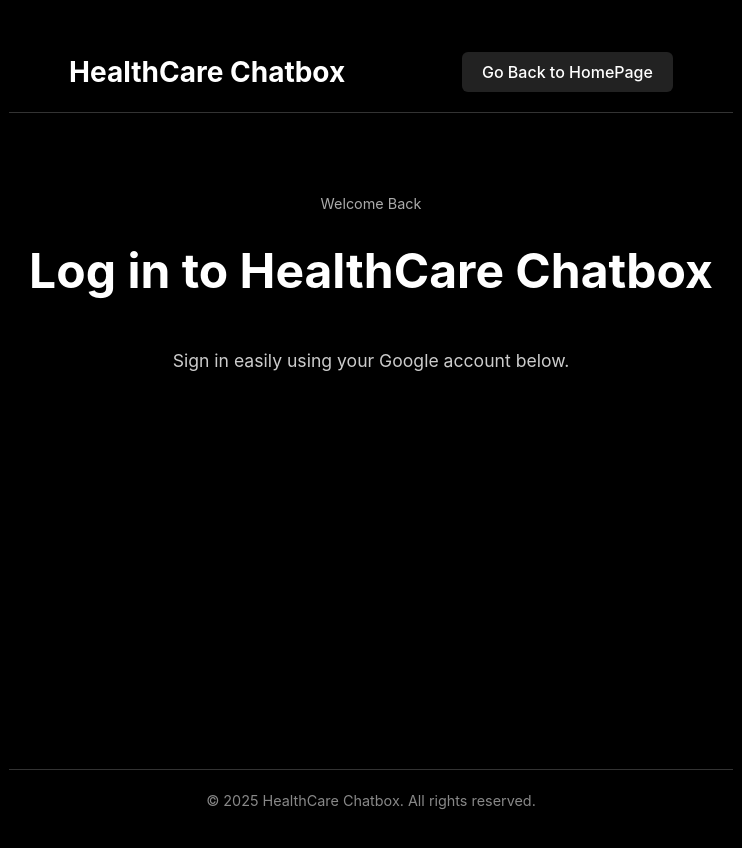
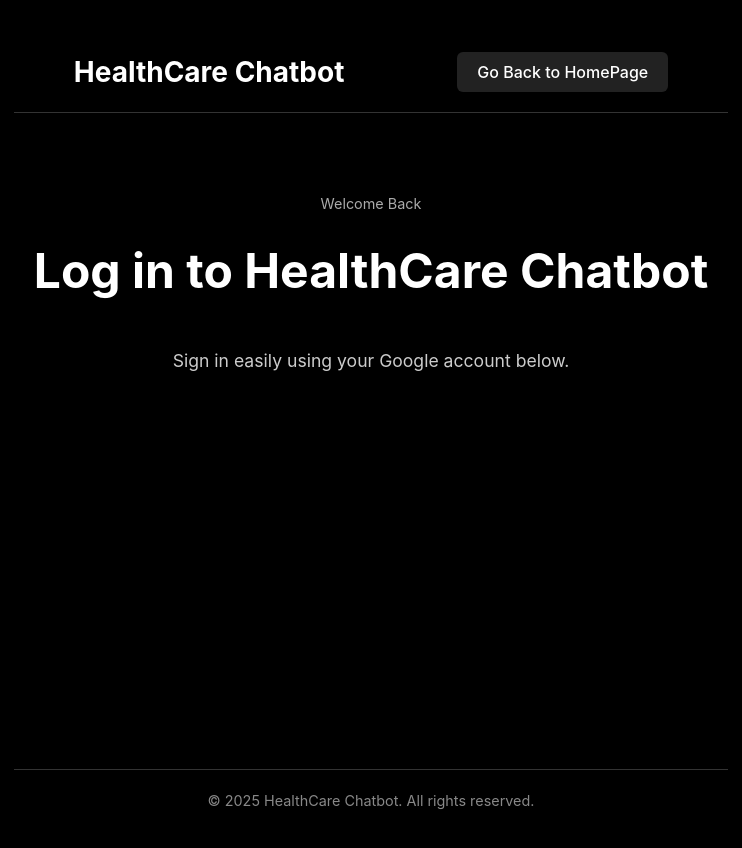
Before and after one commit to dattang12/HealthCare-Chatbox-SpartanTeam-2025, a React (Vite) app: page /#/login in a window 1280 px wide. Shown: the top 848 px of the page, without its empty margins (269-1011 px from the left). Built offline with nearby package versions, Linux system fonts and the light colour scheme; sample sign-in values are in the browser's storage.

Commit message:
Rename 'Chatbox' to 'Chatbot' in LoginPage

```diff
--- a/src/LoginPage.jsx
+++ b/src/LoginPage.jsx
@@ -11,7 +11,7 @@ export default function LoginPage() {
 
       {/* Header */}
       <header className="header">
-        <h1 className="title">HealthCare Chatbox</h1>
+        <h1 className="title">HealthCare Chatbot</h1>
         <button onClick={() => navigate("/")} className="login-btn">
           Go Back to HomePage
         </button>
@@ -20,7 +20,7 @@ export default function LoginPage() {
       {/* Main Section */}
       <main className="main">
         <p className="established">Welcome Back</p>
-        <h2 className="headline">Log in to HealthCare Chatbox</h2>
+        <h2 className="headline">Log in to HealthCare Chatbot</h2>
 
         <p className="paragraph">
           Sign in easily using your Google account below.
@@ -54,7 +54,7 @@ export default function LoginPage() {
       </main>
       {/* Footer */}
       <footer className="footer">
-        © 2025 HealthCare Chatbox. All rights reserved.
+        © 2025 HealthCare Chatbot. All rights reserved.
       </footer>
     </div>
   );
```
